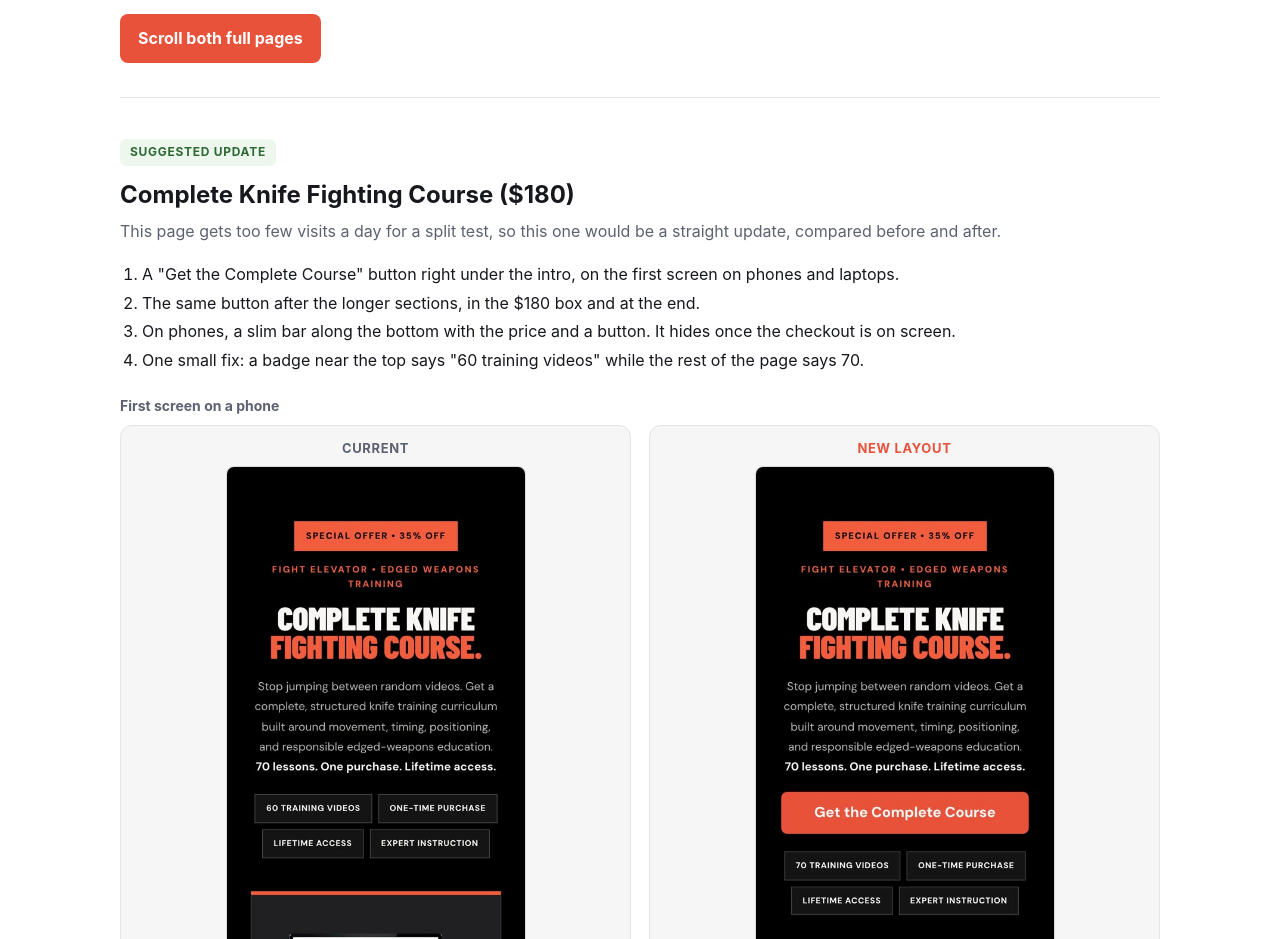
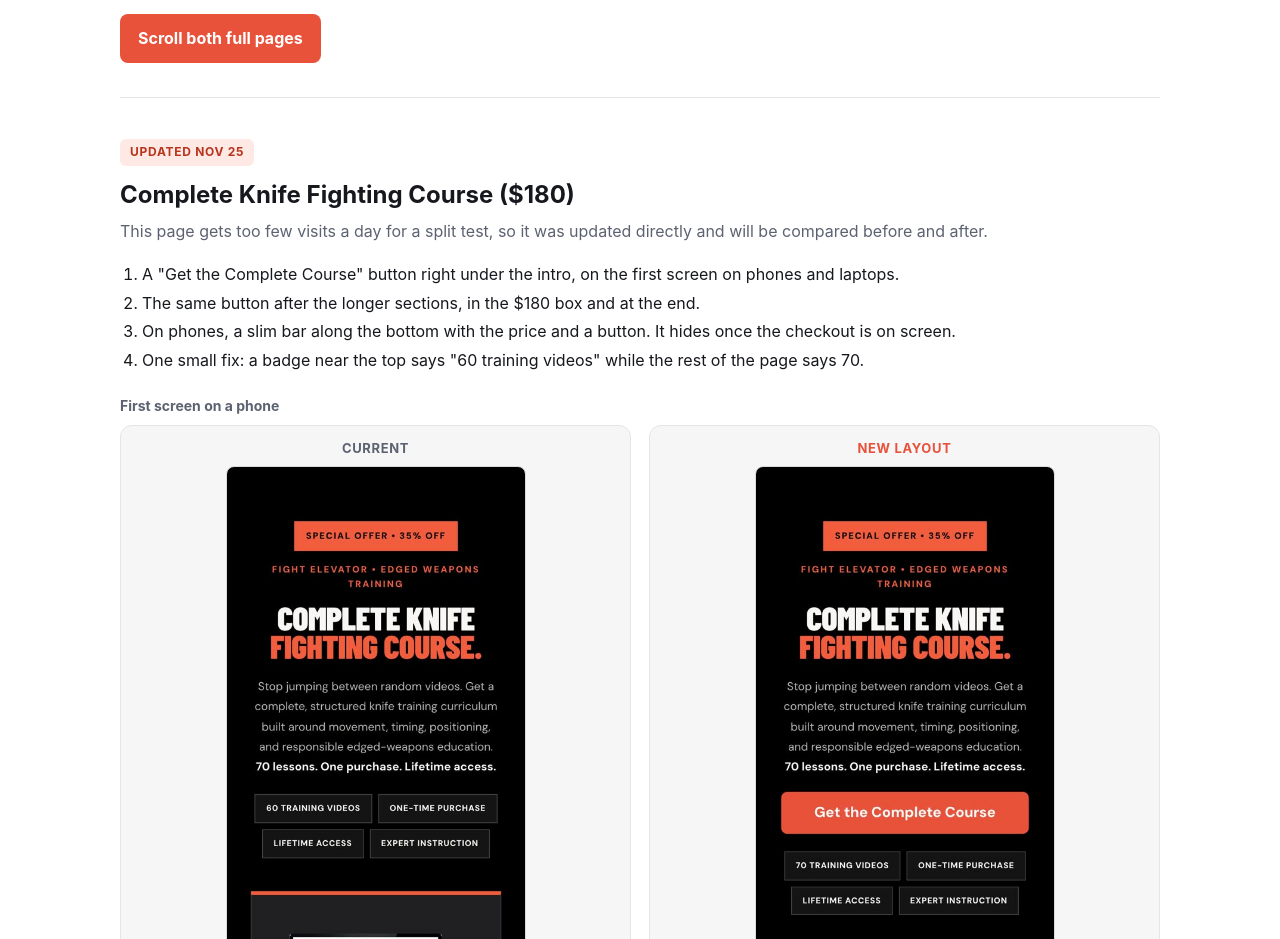
Before and after one commit to jwnorcrossiii-eng/fe-checkout-review, a plain HTML site: page index.html in a window 1280 px wide. Shown: the part 3140-4079 px from the top of the page. Drawn offline with Linux system fonts and the light colour scheme.

Commit message:
Complete knife page updated

```diff
--- a/index.html
+++ b/index.html
@@ -70,9 +70,9 @@ footer{color:var(--muted);font-size:13px;padding:0 0 40px}
 </section>
 
 <section class="page">
-<span class="status s-sug">Suggested update</span>
+<span class="status s-now">Updated Nov 25</span>
 <h2>Complete Knife Fighting Course ($180)</h2>
-<p class="sub">This page gets too few visits a day for a split test, so this one would be a straight update, compared before and after.</p>
+<p class="sub">This page gets too few visits a day for a split test, so it was updated directly and will be compared before and after.</p>
 <ol class="changes">
 <li>A "Get the Complete Course" button right under the intro, on the first screen on phones and laptops.</li>
 <li>The same button after the longer sections, in the $180 box and at the end.</li>
```
